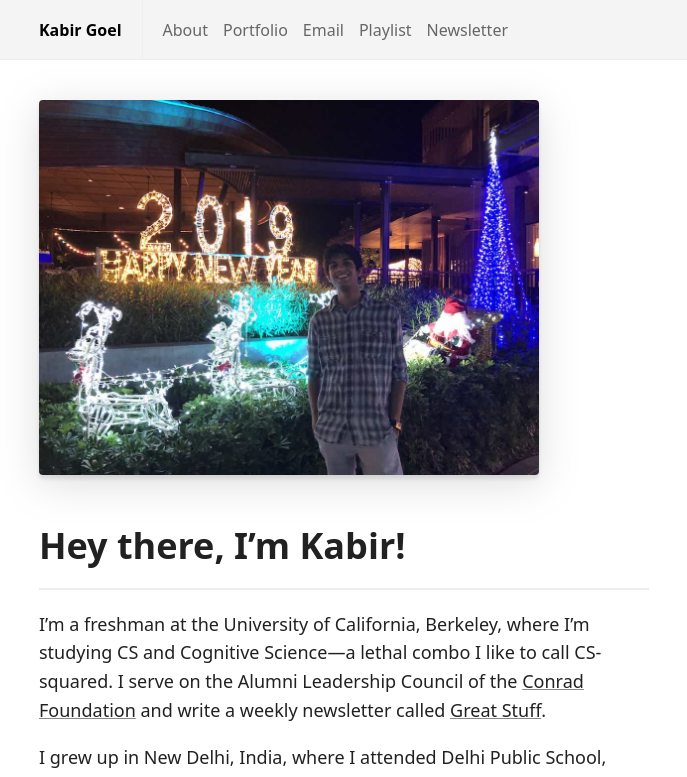
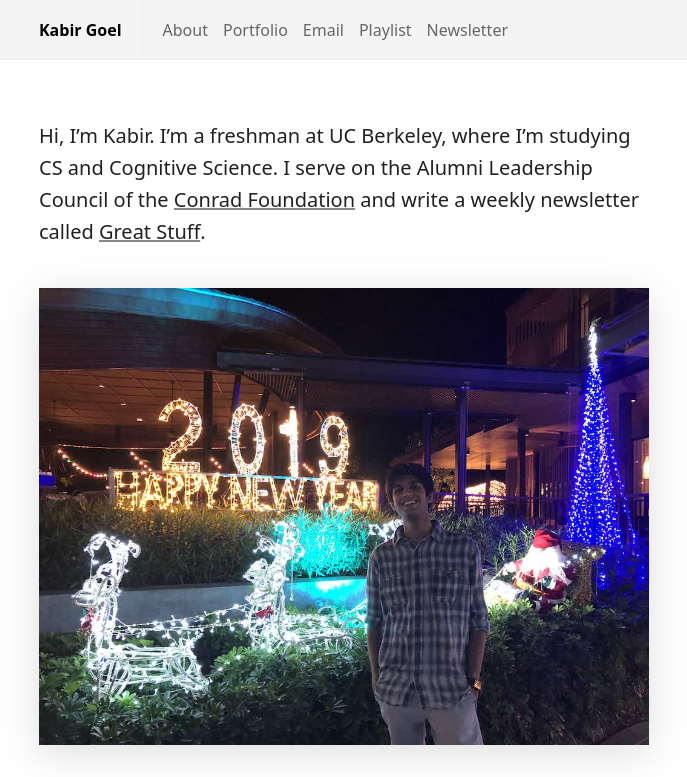
Before and after one commit to kbrgl/website, a Next.js app: page /about in a window 1280 px wide. Shown: the top 777 px of the page, without its empty margins (296-983 px from the left). Built offline with nearby package versions, Linux system fonts and the light colour scheme; a web font is replaced by a local one.

Commit message:
Update about page

```diff
--- a/pages/about.tsx
+++ b/pages/about.tsx
@@ -6,6 +6,16 @@ export default function About() {
   return (
     <Layout>
       <Container>
+        <p className={styles.intro}>
+          <strong>Hi, I’m Kabir.</strong> I’m a freshman at UC Berkeley, where
+          I’m studying CS and Cognitive Science. I serve on the Alumni
+          Leadership Council of the{" "}
+          <a href="https://www.conradchallenge.org/alumni-leadership-council">
+            Conrad&nbsp;Foundation
+          </a>{" "}
+          and write a weekly newsletter called{" "}
+          <a href="https://kabirgoel.substack.com">Great&nbsp;Stuff</a>.
+        </p>
         <img
           height="756"
           width="1008"
@@ -13,18 +23,6 @@ export default function About() {
           alt="Me"
           src="/cover.jpeg"
         />
-        <h1>Hey there, I’m Kabir!</h1>
-        <hr />
-        <p>
-          I’m a freshman at the University of California, Berkeley, where I’m
-          studying CS and Cognitive Science—a lethal combo I like to call
-          CS-squared. I serve on the Alumni Leadership Council of the{" "}
-          <a href="https://www.conradchallenge.org/alumni-leadership-council">
-            Conrad Foundation
-          </a>{" "}
-          and write a weekly newsletter called{" "}
-          <a href="https://kabirgoel.substack.com">Great Stuff</a>.
-        </p>
         <p>
           I grew up in New Delhi, India, where I attended
           Delhi&nbsp;Public&nbsp;School, R.K.&nbsp;Puram. There, I led{" "}
--- a/styles/About.module.css
+++ b/styles/About.module.css
@@ -1,9 +1,11 @@
 .cover {
   width: 100%;
-  max-width: 500px;
   height: auto;
+  margin: var(--m) 0;
 
   filter: drop-shadow(0 8px 20px #0002);
-  border-radius: 4px;
-  box-shadow: 0 4px 4px 0 rgba(0, 0, 0, 0.1);
 }
+
+.intro {
+  font-size: var(--font-size-m);
+}
```
